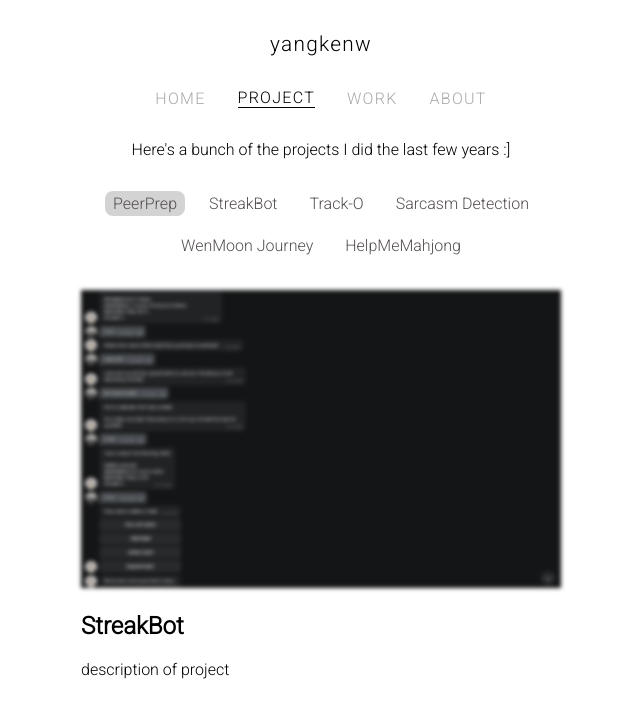
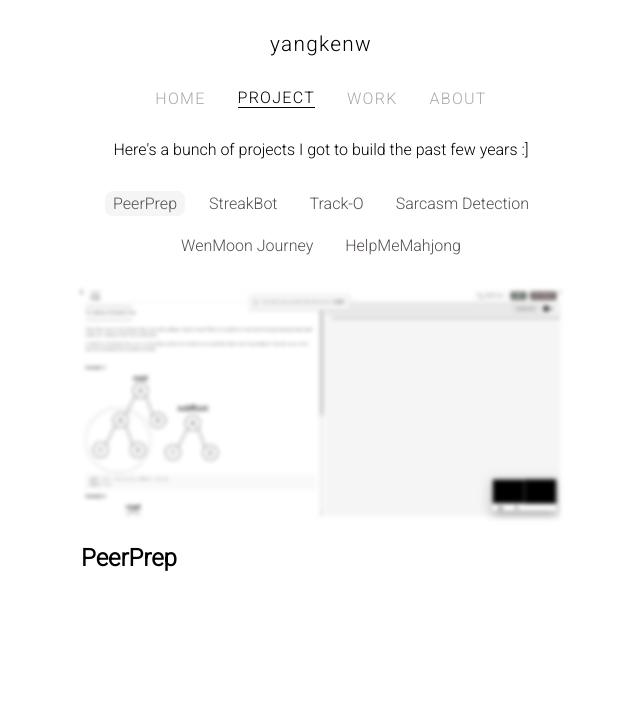
Before and after one commit to ykwei7/personal-website, a React (Create React App) app in the folder frontend/: page / in a window 1280 px wide. Both pictures are taken after a click on the element "PROJECT". Shown: the top 718 px of the page, without its empty margins (319-959 px from the left). Built offline with nearby package versions, Linux system fonts and the light colour scheme.

Commit message:
Adjust styling

```diff
--- a/frontend/src/App.scss
+++ b/frontend/src/App.scss
@@ -5,11 +5,11 @@
     padding-right: 20%;
     color: black;
     font-family: $body-font;
+    min-height: 100vh;
 }
 
 ::-webkit-scrollbar {
     width: 0;
-    background: transparent;
 }
 
 ::-webkit-scrollbar-thumb {
--- a/frontend/src/components/navbar/navbar.js
+++ b/frontend/src/components/navbar/navbar.js
@@ -6,7 +6,13 @@ export default function Navbar({ currView, views, setView }) {
   };
   return (
     <div className="navbar">
-      <div className="main">yangkenw</div>
+      <a
+        href="https://github.com/ykwei7"
+        rel="noopener noreferrer"
+        target="_blank"
+      >
+        <div className="main">yangkenw</div>
+      </a>
       <div className="tabs">
         {Object.keys(views).map((view) => (
           <div
--- a/frontend/src/components/navbar/navbar.scss
+++ b/frontend/src/components/navbar/navbar.scss
@@ -10,9 +10,14 @@
     padding-top: $col-spacing-unit;
     margin-bottom: $col-spacing-unit;
 
+    a {
+        text-decoration: none;
+    }
+
     .main {
         font-size: 1.3rem;
         font-weight: 500;
+        color: $default-color;
     }
 
     .tabs {
--- a/frontend/src/data/data.js
+++ b/frontend/src/data/data.js
@@ -0,0 +1,39 @@
+import StreakBotImage from "../assets/Streakbot.png";
+import HelpMeMahjongImage from "../assets/mahjongBot.jpg";
+import TrackOImage from "../assets/TrackO.png";
+import WenMoonImage from "../assets/WenMoonJourney.png";
+import PeerPrepImage from "../assets/Peerprep.png";
+import SarcasmDetectionImage from "../assets/SarcasmDetection.png";
+
+export const projects = {
+  PeerPrep: {
+    name: "PeerPrep",
+    image: PeerPrepImage,
+    description: "",
+  },
+  StreakBot: {
+    name: "StreakBot",
+    image: StreakBotImage,
+    description: "",
+  },
+  "Track-O": {
+    name: "Track-O",
+    image: TrackOImage,
+    description: "",
+  },
+  "Sarcasm Detection": {
+    name: "Sarcasm Detection",
+    image: SarcasmDetectionImage,
+    description: "",
+  },
+  "WenMoon Journey": {
+    name: "WenMoon Journey",
+    image: WenMoonImage,
+    description: "",
+  },
+  HelpMeMahjong: {
+    name: "HelpMeMahjong",
+    image: HelpMeMahjongImage,
+    description: "",
+  },
+};
--- a/frontend/src/globals.scss
+++ b/frontend/src/globals.scss
@@ -3,7 +3,7 @@
 // Colors
 $primary-color: rgb(84, 78, 78);
 $secondary-color: darkgray;
-$tab-color: lightgray;
+$tab-color: whitesmoke;
 $default-color: black;
 
 // Fonts
--- a/frontend/src/views/home/home.js
+++ b/frontend/src/views/home/home.js
@@ -18,11 +18,10 @@ export default function Home() {
   return (
     <div className="home">
       <div className="intro">
-        Lorem ipsum dolor sit amet, consectetur adipiscing elit. Proin tortor
-        velit, mattis quis elit non, tincidunt auctor nisl. Curabitur volutpat
-        tempor luctus. Maecenas dolor arcu, tempor eget purus sed, eleifend
-        semper urna. Morbi commodo laoreet erat ut feugiat. Phasellus eu mi
-        rutrum, vulputate risus sed, dictum odio.
+        Hi! I'm Yangken, an aspiring software developer. To introduce myself, I
+        am an individual who loves to build ideas, and this is a big part of why
+        I chose this pathway. Beyond coding, I really enjoy sports and
+        activities like bungee-jumping, and hope to skydive one day :)
       </div>
       <div className="skills">
         <div className="lang">
--- a/frontend/src/views/project/project.js
+++ b/frontend/src/views/project/project.js
@@ -1,38 +1,35 @@
 import ProjectCard from "../../components/project/projectCard";
-import StreakBotImage from "../../assets/Streakbot.png";
 import "./project.scss";
 import { useState } from "react";
+import { projects } from "../../data/data";
 
 export default function Project() {
-  const [currProj, setCurrProj] = useState("PeerPrep");
+  const [currProj, setCurrProj] = useState(projects.PeerPrep);
   const getClassName = (name) => {
-    return name === currProj
+    return name === currProj.name
       ? "project-list-item selected"
       : "project-list-item";
   };
-  const projects = [
-    "PeerPrep",
-    "StreakBot",
-    "Track-O",
-    "Sarcasm Detection",
-    "WenMoon Journey",
-    "HelpMeMahjong",
-  ];
   return (
     <div className="project">
-      <div>{"Here's a bunch of the projects I did the last few years :]"}</div>
+      <div>
+        {"Here's a bunch of projects I got to build the past few years :]"}
+      </div>
       <div className="project-list">
-        {projects.map((proj) => (
-          <div onClick={() => setCurrProj(proj)} className={getClassName(proj)}>
-            {proj}
+        {Object.keys(projects).map((proj) => (
+          <div
+            onClick={() => setCurrProj(projects[proj])}
+            className={getClassName(projects[proj].name)}
+          >
+            {projects[proj].name}
           </div>
         ))}
       </div>
       <div className="project-details">
         <ProjectCard
-          image={StreakBotImage}
-          projectName={"StreakBot"}
-          description={"description of project"}
+          image={currProj.image}
+          projectName={currProj.name}
+          description={currProj.description}
         />
       </div>
     </div>
--- a/frontend/src/views/project/project.scss
+++ b/frontend/src/views/project/project.scss
@@ -13,7 +13,7 @@
         justify-content: center;
         flex-wrap: wrap;
         gap: $row-spacing-unit;
-        width: 30rem;
+        max-width: 30rem;
 
         .project-list-item {
             border-radius: .5rem;
--- a/frontend/src/views/work/work.scss
+++ b/frontend/src/views/work/work.scss
@@ -13,7 +13,7 @@
         justify-content: center;
         flex-wrap: wrap;
         gap: $row-spacing-unit;
-        width: 20rem;
+        max-width: 20rem;
 
         .work-list-item {
             border-radius: .5rem;
```
